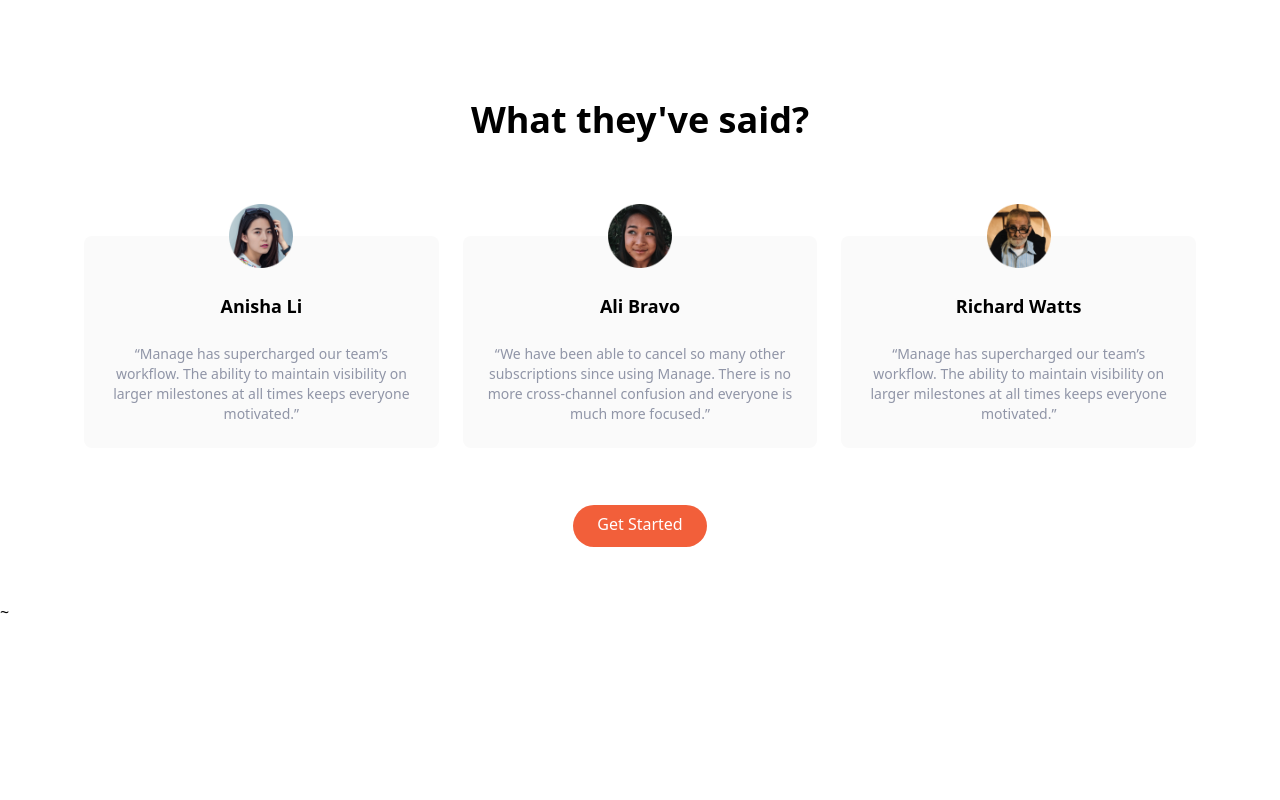
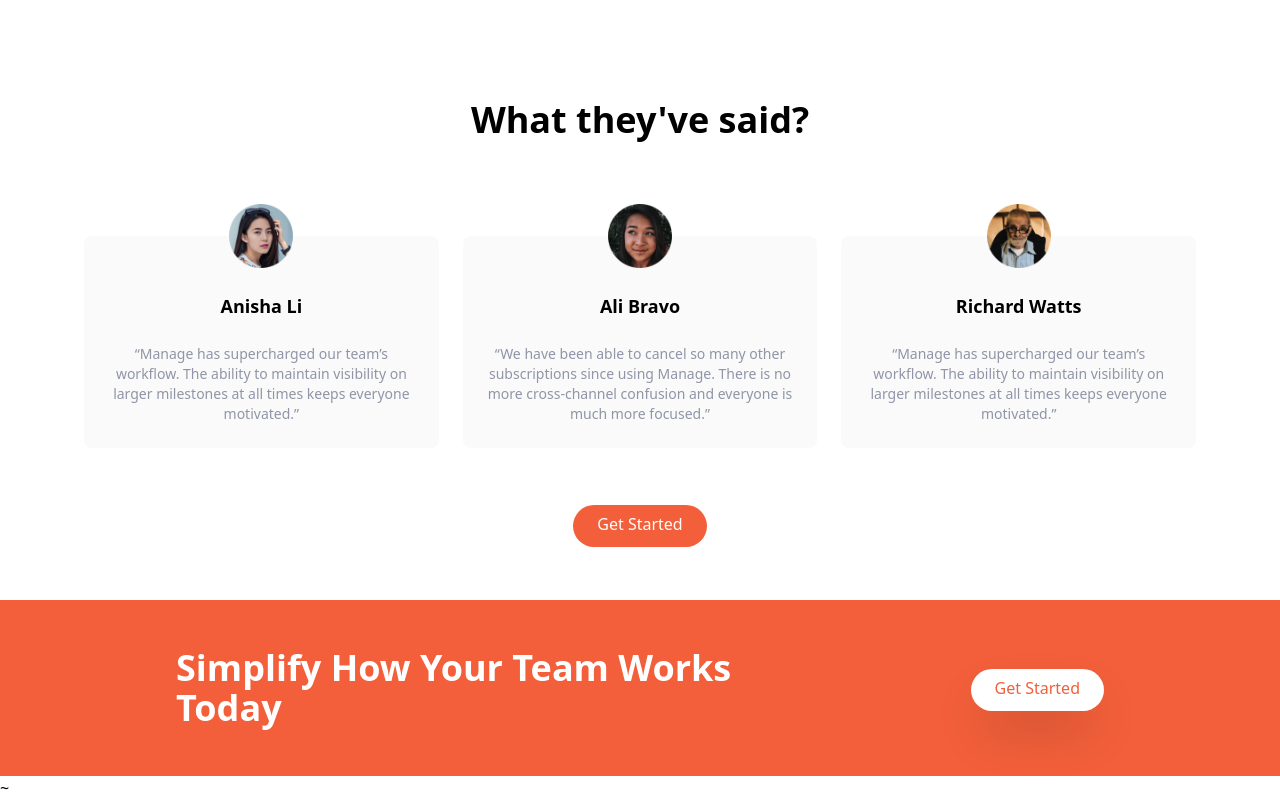
Before and after one commit to J-Rahhal/tailwind-project, a website: page index.html in a window 1280 px wide. Shown: the part 1192-1992 px from the top of the page. Before the commit the page ends 1816 px from the top, so only its background shows below. Drawn offline with Linux system fonts and the light colour scheme.

Commit message:
added and styled call to action section

```diff
--- a/index.html
+++ b/index.html
@@ -180,6 +180,21 @@
     </div>
    </section>
 
+    <!--call to action Section -->
+    <section id="cta" class="bg-brightRed">
+        <!--Flex Container-->
+        <div class="container flex flex-col items-center justify-between px-6 py-24 mx-auto space-y-12 md:py-12 md:flex-row md:space-y-0">
+            <!--heading-->
+            <h2 class="text-5xl font-bold leading-tight text-center text-white md:text-4xl md:max-w-xl md:text-left">
+                Simplify How Your Team Works Today
+            </h2>
+
+            <!--Button-->
+            <div>
+                <a  href="#" class="p-3 px-6 pt-2 text-brightRed bg-white rounded-full shadow-2xl baseline hover:bg-gray-900">Get Started</a>
+            </div>
+        </div>
+    </section>
 </body>
 </html>
 ~
--- a/tailwind.config.js
+++ b/tailwind.config.js
@@ -17,7 +17,7 @@
         darkGrayishBlue: 'hsl(227, 12%, 61%)',
         veryDarkBlue: 'hsl(233, 12%, 13%)',
         veryPaleRed: 'hsl(13, 100%, 96%)',
-        veryLightGray: 'hsl(0, 0, 98%)',
+        veryLightGray: 'hsl(0, 0%, 98%)',
       },
     },
   },
```
Also changed, not shown: css/main.css.
